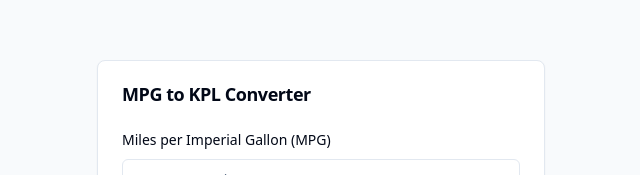
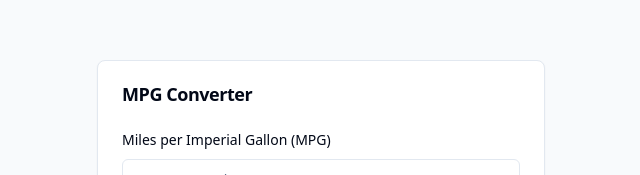
Before and after one commit to stevebiczyk/mpg-converter, a React (Vite) app: page / in a window 1280 px wide. Shown: the part 166-341 px from the top of the page, without its empty margins (319-959 px from the left). Built offline with nearby package versions, Linux system fonts and the light colour scheme.

Commit message:
renamed the app to FuelConsumptionConverter before adding new features

```diff
--- a/src/App.jsx
+++ b/src/App.jsx
@@ -1,9 +1,9 @@
-import MpgToKplConverter from "./components/MpgToKplConverter";
+import FuelConsumptionConverter from "./components/FuelConsumptionConverter";
 
 function App() {
   return (
     <div className="min-h-screen flex items-center justify-center bg-slate-50 p-4">
-      <MpgToKplConverter />
+      <FuelConsumptionConverter />
     </div>
   );
 }
--- a/src/components/MpgToKplConverter.jsx
+++ b/src/components/FuelConsumptionConverter.jsx
@@ -1,9 +1,9 @@
-import React, { useState } from "react";
+import { useState } from "react";
 import { Card, CardHeader, CardTitle, CardContent } from "@/components/ui/card";
 import { Input } from "@/components/ui/input";
 import { Label } from "@/components/ui/label";
 
-const MpgToKplConverter = () => {
+const FuelConsumptionConverter = () => {
   const [mpg, setMpg] = useState("");
 
   // Conversion constants
@@ -37,7 +37,7 @@ const MpgToKplConverter = () => {
   return (
     <Card className="w-full max-w-md">
       <CardHeader>
-        <CardTitle>MPG to KPL Converter</CardTitle>
+        <CardTitle>MPG Converter</CardTitle>
       </CardHeader>
       <CardContent>
         <div className="space-y-4">
@@ -55,14 +55,14 @@ const MpgToKplConverter = () => {
 
           <div className="space-y-2">
             <Label>Kilometers per Liter (KPL)</Label>
-            <div className="p-2 bg-gray-100 rounded-md text-lg font-medium">
+            <div className="p-2 bg-slate-100 rounded-md text-lg font-medium">
               {calculateKpl(mpg) || "0.00"} KPL
             </div>
           </div>
 
           <div className="space-y-2">
             <Label>Liters per 100 Kilometers (L/100km)</Label>
-            <div className="p-2 bg-gray-100 rounded-md text-lg font-medium">
+            <div className="p-2 bg-slate-100 rounded-md text-lg font-medium">
               {calculateLper100km(mpg) || "0.00"} L/100km
             </div>
           </div>
@@ -72,4 +72,4 @@ const MpgToKplConverter = () => {
   );
 };
 
-export default MpgToKplConverter;
+export default FuelConsumptionConverter;
```
